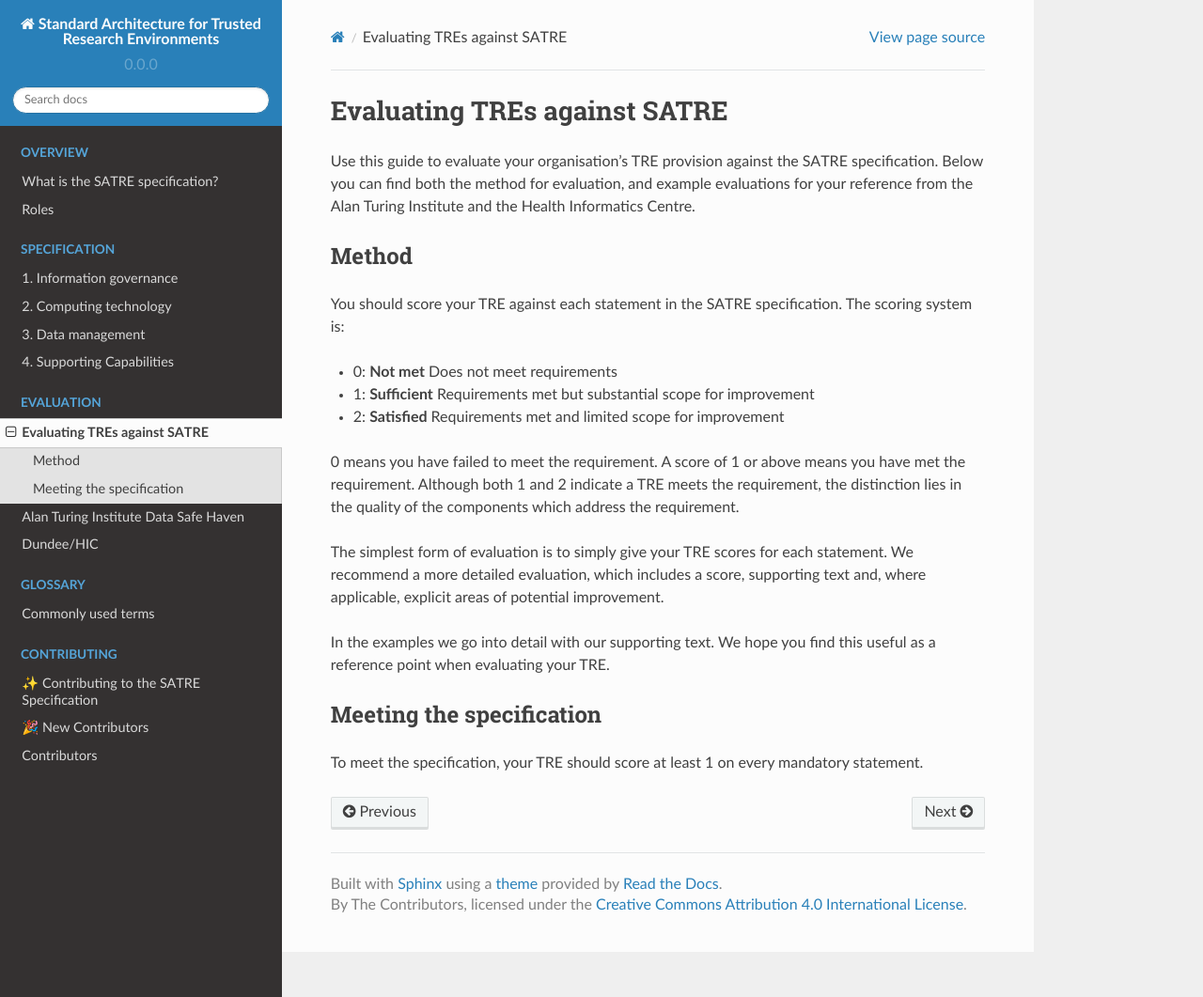
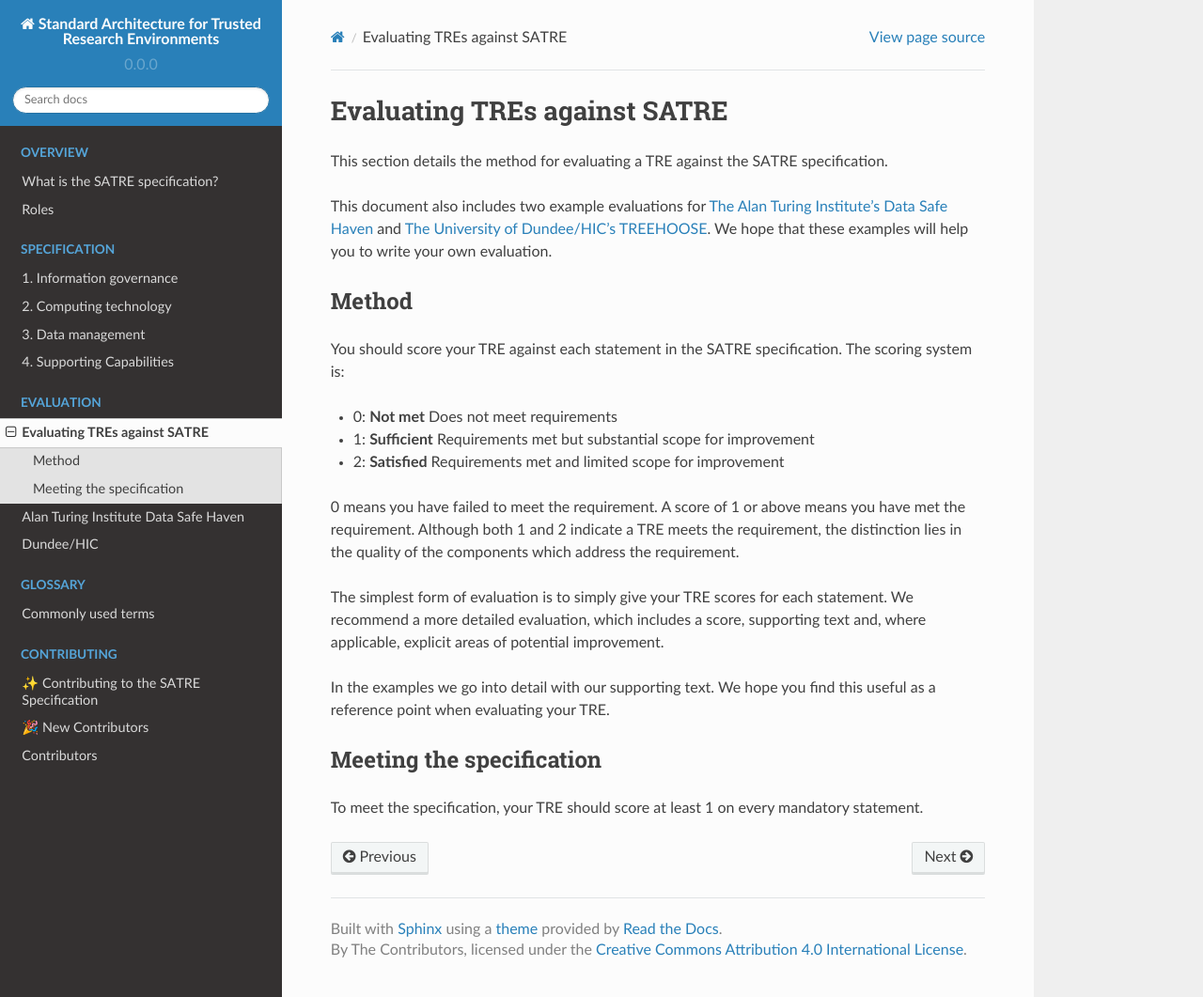
Before and after one commit to sa-tre/satre-specification, a Sphinx documentation site: the page built from docs/source/evaluation.md, in a window 1280 px wide and 1061 px high. Shown: the whole window at 94% size. Built offline with Sphinx 7.4.7 and the Read the Docs theme 2.0.0, drawn with Linux system fonts in a browser that asks for light colours.

Commit message:
Update docs/source/evaluation.md
Co-authored-by: Jim Madge <jmadge@turing.ac.uk>

```diff
--- a/docs/source/evaluation.md
+++ b/docs/source/evaluation.md
@@ -2,8 +2,10 @@
 
 # Evaluating TREs against SATRE
 
-Use this guide to evaluate your organisation's TRE provision against the SATRE specification.
-Below you can find both the method for evaluation, and example evaluations for your reference from the Alan Turing Institute and the Health Informatics Centre.
+This section details the method for evaluating a TRE against the SATRE specification.
+
+This document also includes two example evaluations for {ref}`The Alan Turing Institute's Data Safe Haven <evaluation_alan_turing_institute>` and {ref}`The University of Dundee/HIC's TREEHOOSE <evaluation_dundee_hic>`.
+We hope that these examples will help you to write your own evaluation.
 
 ## Method
 
```
